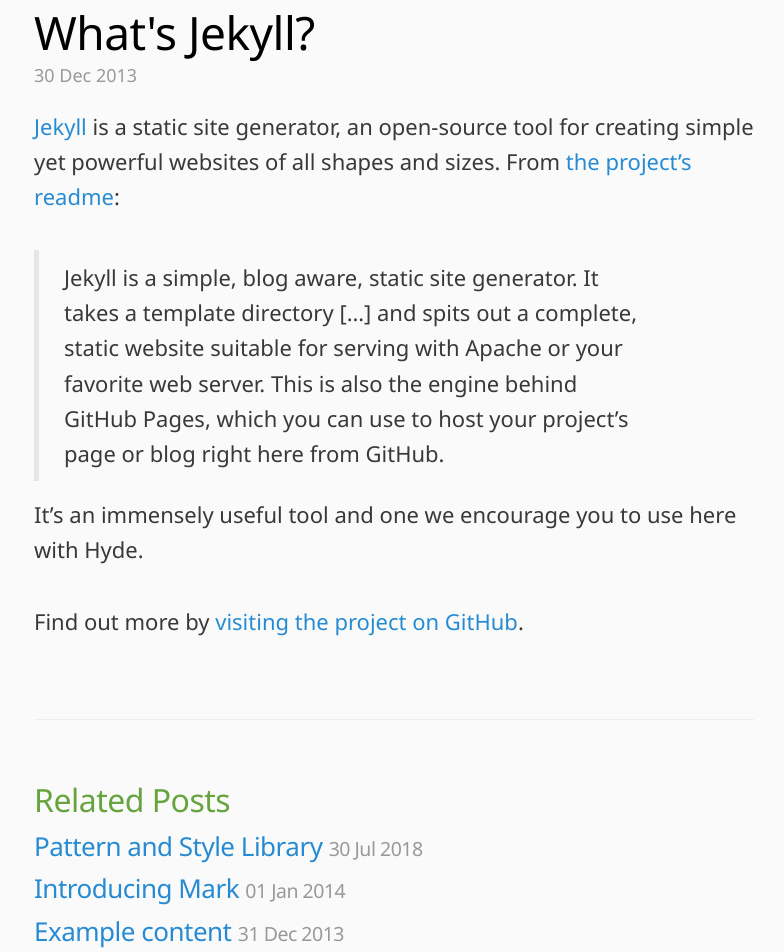
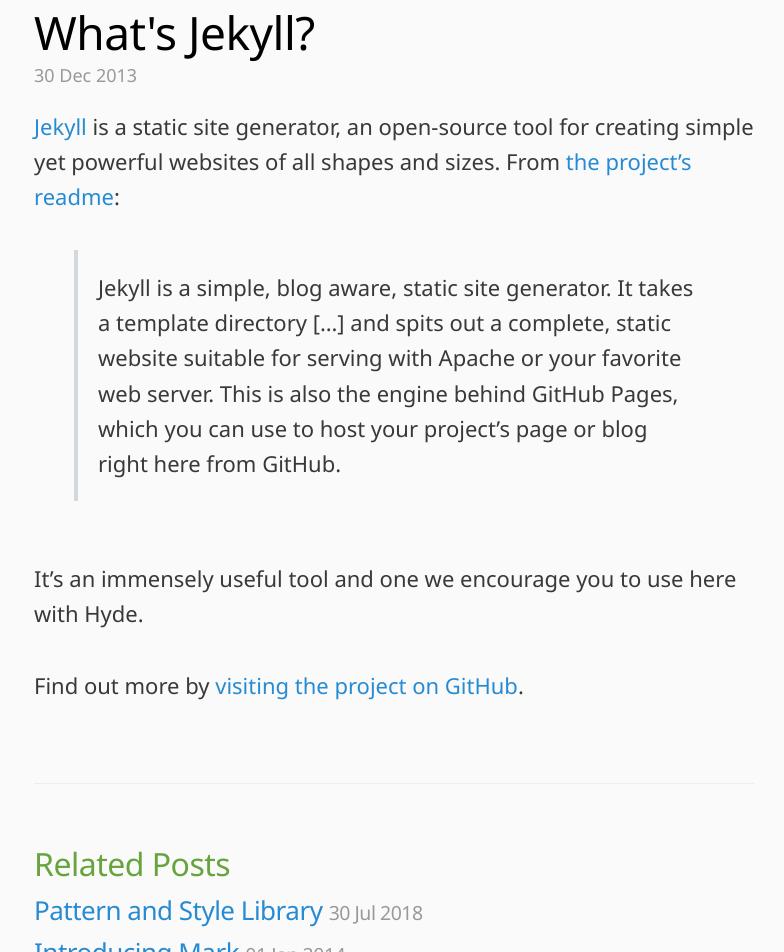
Before and after one commit to markthelefty/markthelefty.github.io, a Jekyll site: the page built from _posts/2013-12-31-whats-jekyll.md, in a window 1280 px wide. Shown: the part 376-1328 px from the top of the page, without its empty margins (246-1030 px from the left). Built offline with Jekyll 4.4.1, drawn with Linux system fonts in a browser that asks for light colours; some web fonts are replaced.

Commit message:
blockquote formatting

```diff
--- a/public/css/partials/custom.scss
+++ b/public/css/partials/custom.scss
@@ -326,6 +326,14 @@
     border-bottom: 1px solid $divider-gray;
 }
 
+blockquote {
+    border-left-color: #D3D8E0;
+    border-left-width: 0.2em;
+    border-left-style: solid;
+    margin-bottom: 3rem;
+    padding: 1rem;
+}
+
 .message {
     /*color: #393939;*/
     background-color: #f1f1f1;
--- a/public/css/partials/poole.scss
+++ b/public/css/partials/poole.scss
@@ -186,12 +186,12 @@
 }
 
 /* Quotes */
-blockquote {
+/*blockquote {
   padding: .5rem 1rem;
   margin: .8rem 0;
   color: #7a7a7a;
   border-left: .25rem solid #e5e5e5;
-}
+}*/
 blockquote p:last-child {
   margin-bottom: 0;
 }
```
Also changed, not shown: _includes/css/style.css.
